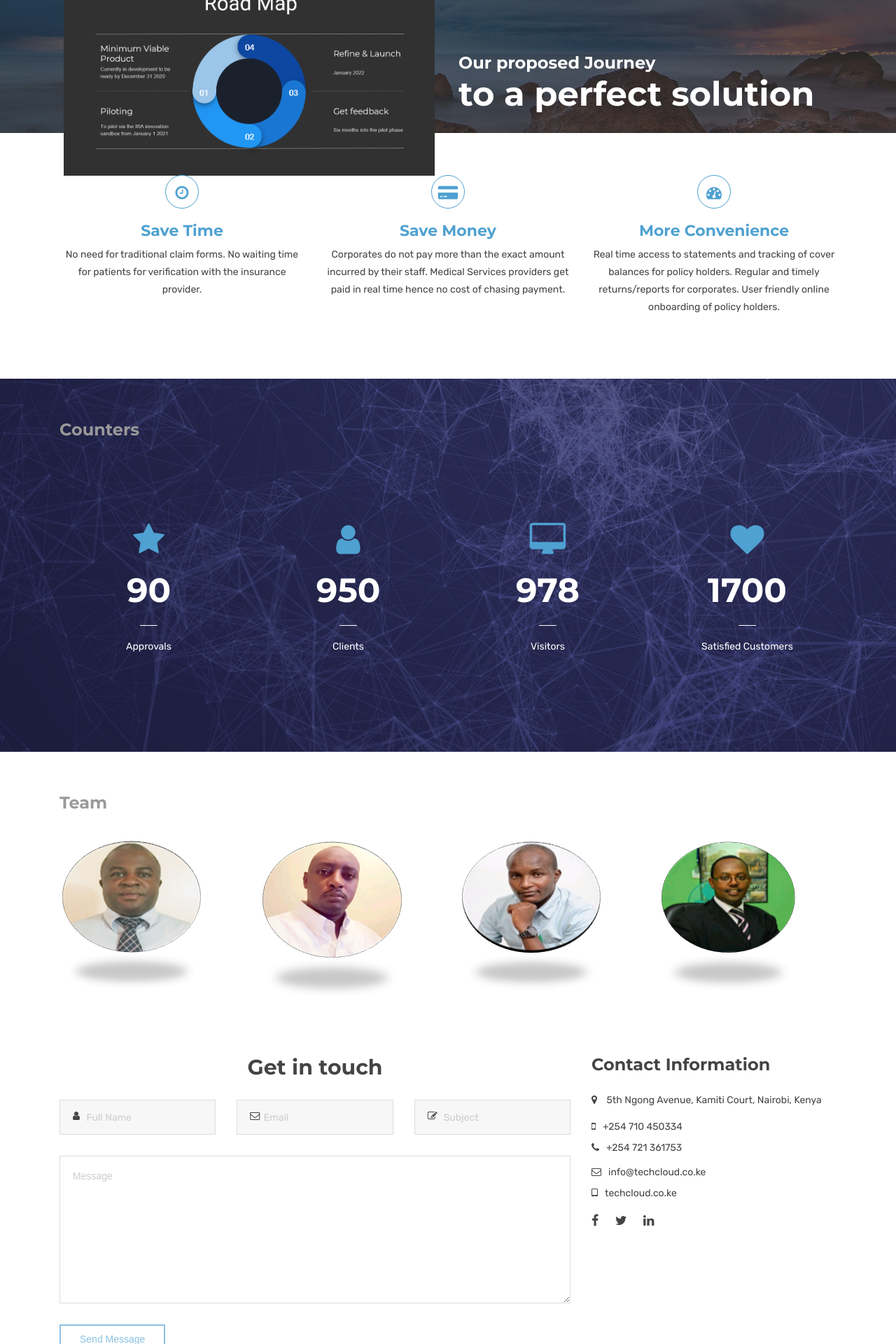
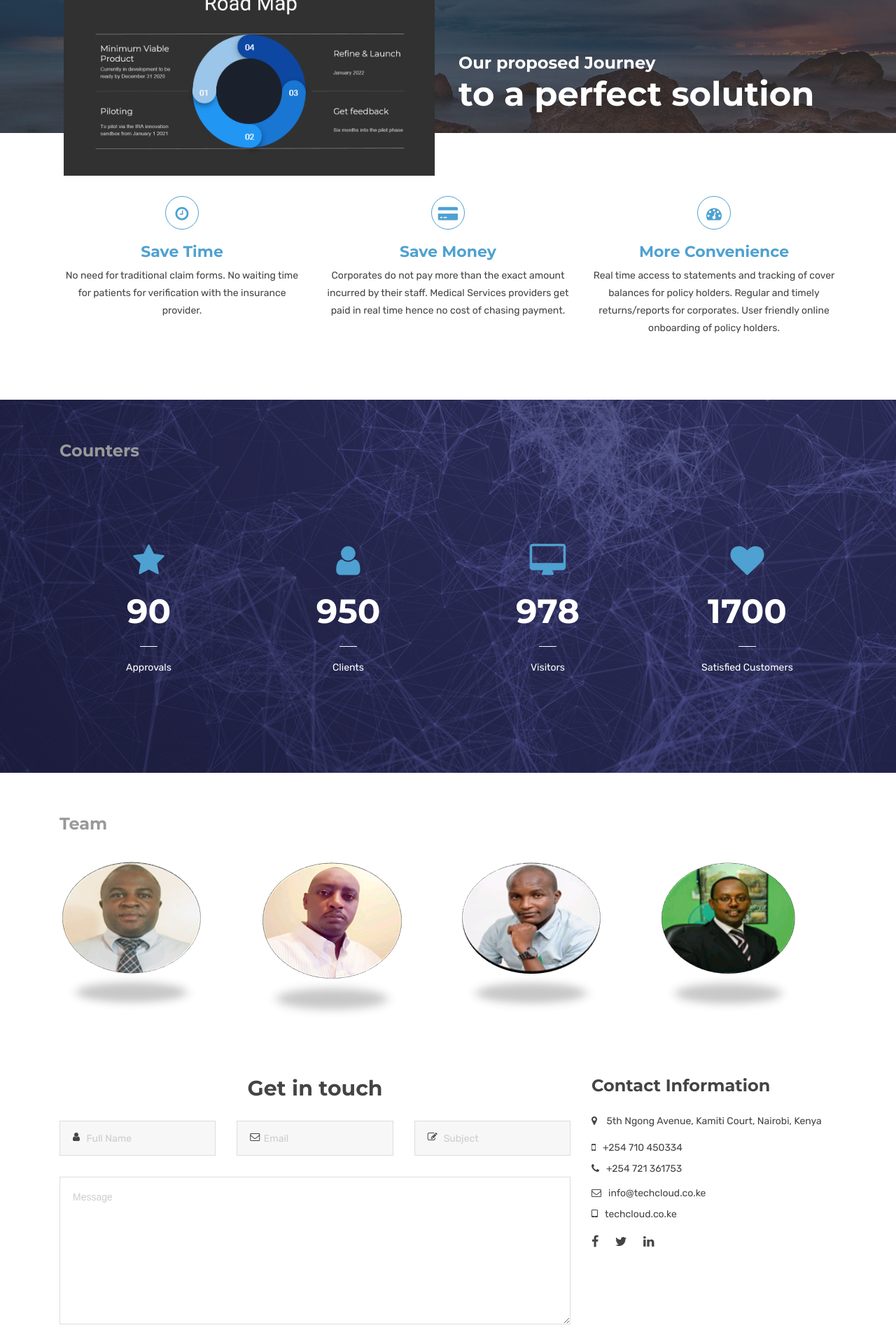
Before and after one commit to iHealth-paycard/ihealth, a Jekyll site: the page built from index.html, in a window 1280 px wide. Shown: the part 1888-3808 px from the top of the page at 70% size. Built offline with Jekyll 4.4.1, drawn with Linux system fonts in a browser that asks for light colours.

Commit message:
modified main.js

```diff
--- a/index.html
+++ b/index.html
@@ -53,7 +53,7 @@ canonical: https://ihealth.github.io
 
   <!-- End Road Map -->
 
-	<div id="features" class="container" style="padding-top: 20px;">
+	<div id="features" class="container" style="margin-top: 90px;">
 	<!-- SERVICES -->
             <div class="sub-title">
               <span></span>
```
